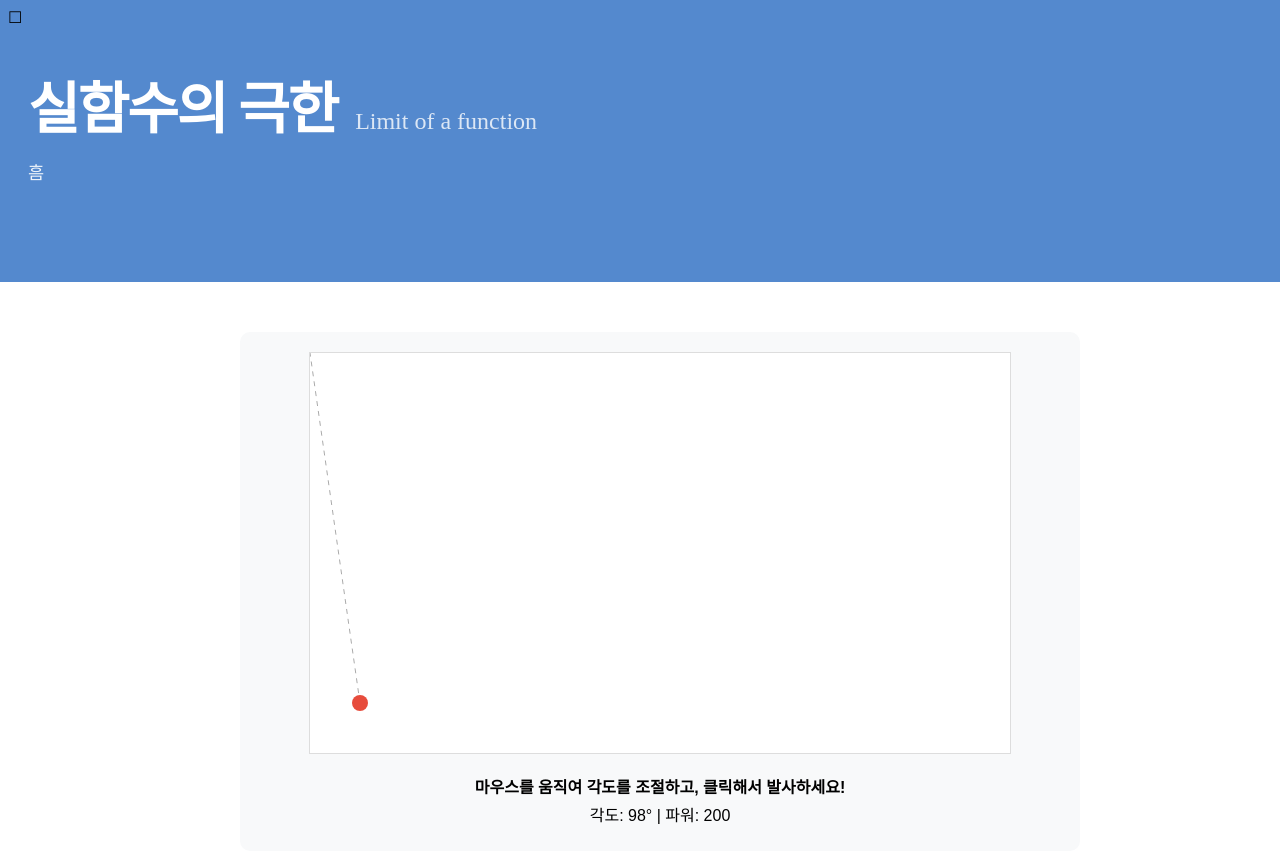
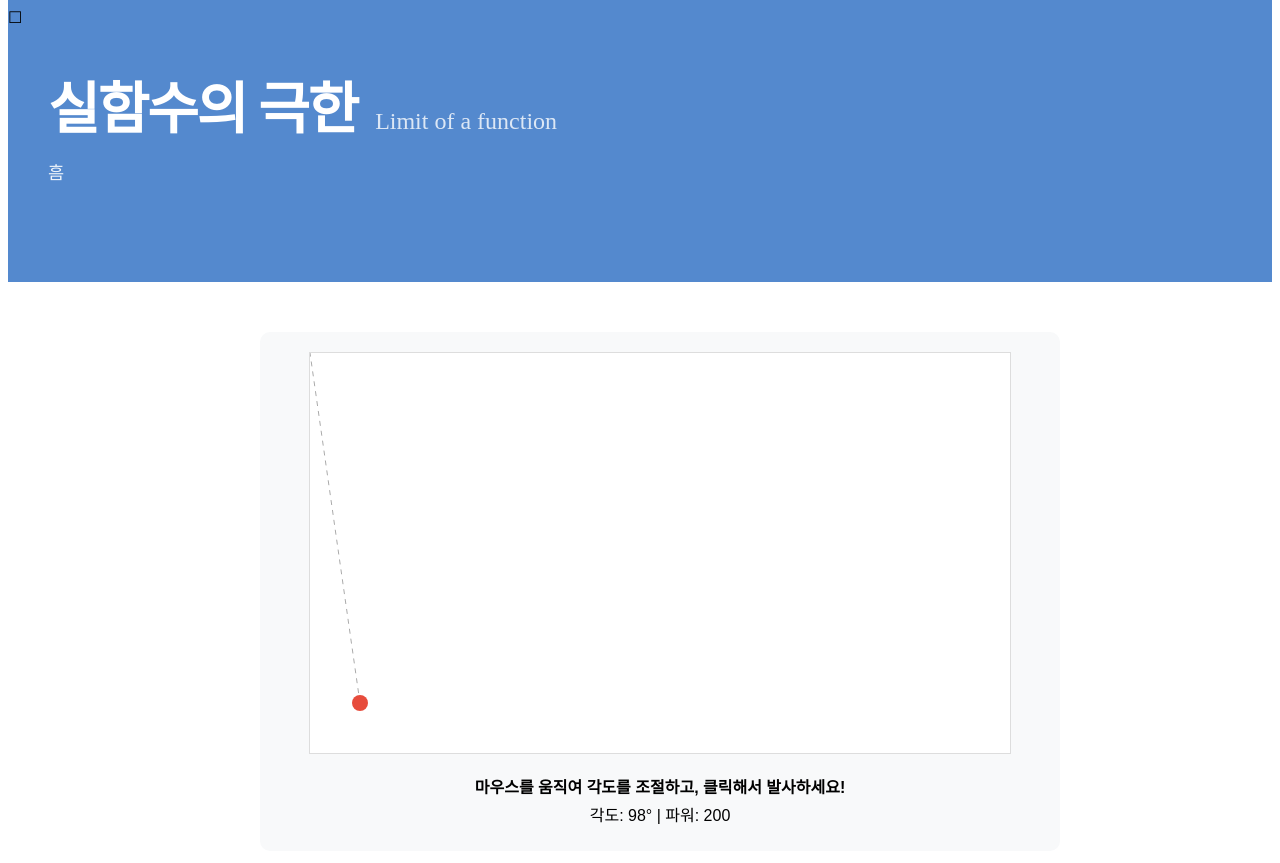
Before and after one commit to Mrkyu57/Mrkyu57.github.io, a Jekyll site: the page built from _posts/2026-03-27-math_RA_1_1.md, in a window 1280 px wide. Shown: the top 863 px of the page. Built offline with Jekyll 4.4.1, drawn with Linux system fonts in a browser that asks for light colours.

Commit message:
feat: 새 포스팅 추가 및 기존 글 수정

```diff
--- a/_layouts/default.html
+++ b/_layouts/default.html
@@ -18,7 +18,4 @@
     color: black;
   }
 
-  body {
-    overflow-x: hidden; /* 가로 스크롤만 강제로 제거 */
-  }
 </style>
--- a/_layouts/post.html
+++ b/_layouts/post.html
@@ -17,14 +17,19 @@ layout: default
 
 <style>
     .post_hero_section {
-        margin: -30px -20px 50px -20px;
+
+        margin: -30px 0 50px 0;
         padding: 80px 40px;
         color: white;
         text-align: left;
         background-color: {{ page.color }};
+        width: 100%;
+        box-sizing: border-box;
     }
+
     .post_title { margin: 0; line-height: 1.2; }
-    .post_korean { font-size: 3.5rem; font-weight: 800; letter-spacing: -2px; margin-right: 10px; }
+    .post_korean { font-size: clamp(2rem, 5vw, 3.5rem);
+         font-weight: 800; letter-spacing: -2px; margin-right: 10px; }
     .post_english { font-size: 1.5rem; font-weight: 300; opacity: 0.8; }
     .post_info { margin-top: 15px; font-size: 1.1rem; opacity: 0.9; }
 
@@ -33,5 +38,11 @@ layout: default
         margin: 0 auto;
         padding: 0 20px;
         line-height: 1.8;
+        box-sizing: border-box;
+    }
+
+    canvas, img {
+        max-width: 100%;
+        height: auto;
     }
 </style>
```
